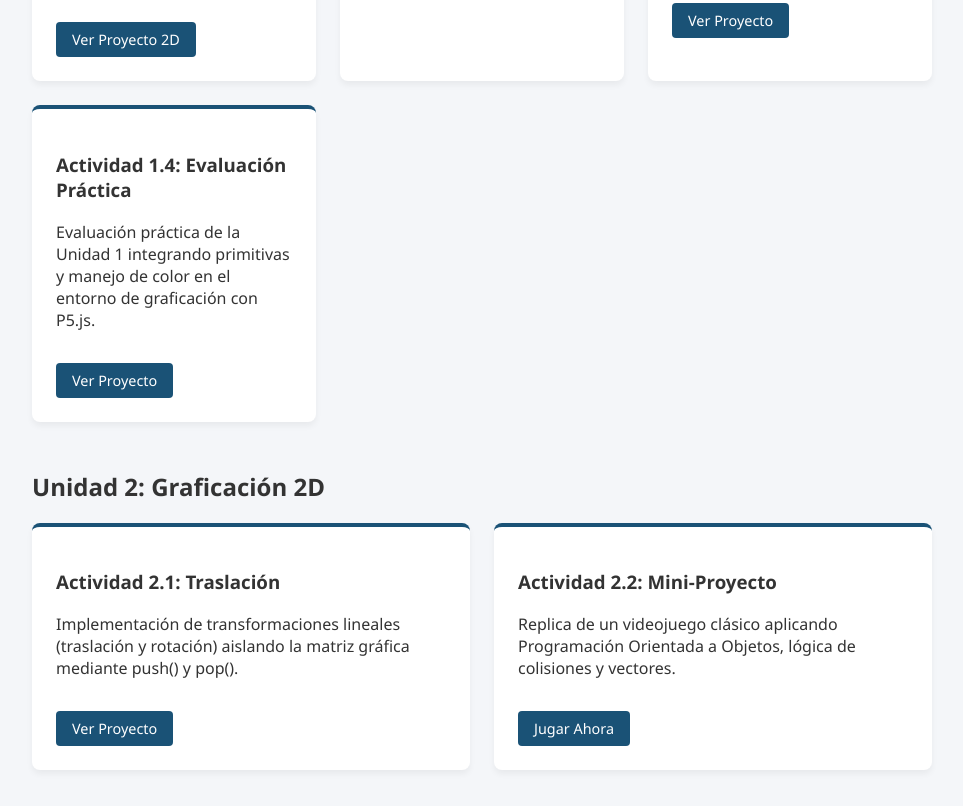
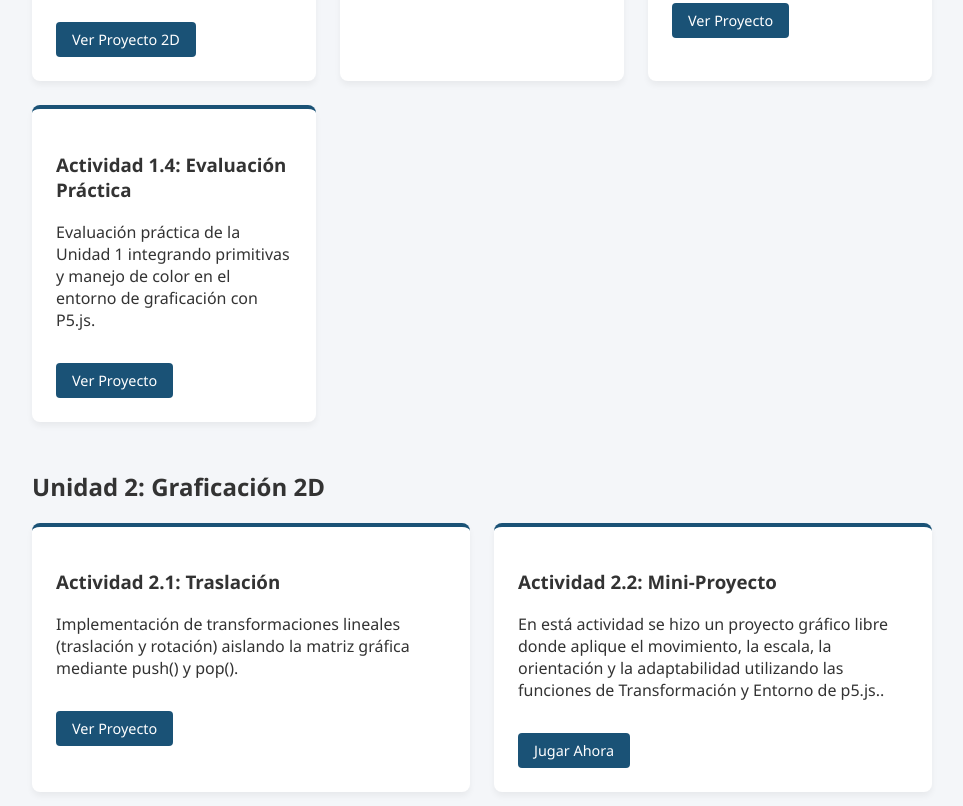
Before and after one commit to AlejandroKauil/graficacion_portafolio_alejandro_kauil, a plain HTML site: page index.html in a window 1280 px wide. Shown: the part 587-1393 px from the top of the page, without its empty margins (158-1121 px from the left). Drawn offline with Linux system fonts and the light colour scheme.

Commit message:
Actualización de Actividad 2.2 proyecto y detalles del link
Updated project description and link in Actividad 2.2.

```diff
--- a/index.html
+++ b/index.html
@@ -59,8 +59,9 @@
 
                 <div class="tarjeta-actividad">
                     <h3>Actividad 2.2: Mini-Proyecto </h3>
-                    <p>Replica de un videojuego clásico aplicando Programación Orientada a Objetos, lógica de colisiones y vectores.</p>
-                    <a href="#" target="_blank" class="btn-enlace">Jugar Ahora</a>
+                    <p>En está actividad se hizo un proyecto gráfico libre donde aplique el movimiento, la escala, la orientación y la adaptabilidad utilizando las funciones de Transformación y
+Entorno de p5.js..</p>
+                    <a href="https://editor.p5js.org/AlejandroKauil/full/XywiU9VZN" target="_blank" class="btn-enlace">Jugar Ahora</a>
                 </div>
 
             </div>
```
